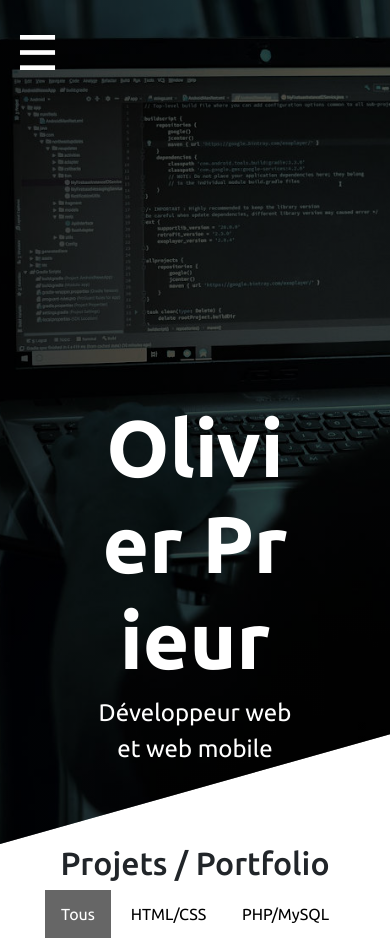
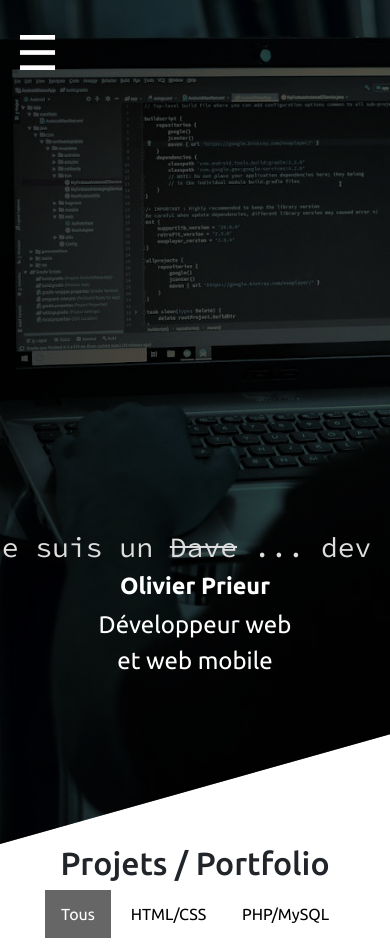
Before and after one commit to citizenz7/portfolio, a PHP site: page / in a window 390 px wide; the page is wider, and only the part inside the window is pictured. Shown: the top 952 px of that part. Run offline with PHP 8.4, Linux system fonts and the light colour scheme; some libraries are stand-ins or nearby versions.

Commit message:
responsive, police, type writing

```diff
--- a/css/style.css
+++ b/css/style.css
@@ -1,4 +1,6 @@
 @import url('https://fonts.googleapis.com/css2?family=Ubuntu:wght@300;400;500;700&display=swap');
+
+@import url('https://fonts.googleapis.com/css2?family=Source+Code+Pro&display=swap');
 
 body, html {
   height: 100%;
@@ -37,14 +39,14 @@
 .hero-text {
   text-align: center;
   position: absolute;
-  top: 70%;
+  top: 75%;
   left: 50%;
   transform: translate(-50%, -50%);
   color: white;
 }
 
 .hero-text h1 {
-  font-size: 80px;
+  font-size: 6vw;
   font-weight: bold;
 }
 
@@ -65,6 +67,46 @@
 .tinytext {
   font-size: 10px;
 }
+
+.barre {
+  text-decoration: line-through;
+}
+
+.type-writer-text {
+  position: absolute;
+  left: 50%;
+  transform: translate(-50%, -50%);
+  color: #dedede;
+  font-size: 28px;
+  font-family: 'Source Code Pro', monospace;
+  border-right: 1px solid #dedede;
+  white-space: nowrap;
+  overflow: hidden;
+  animation: typewriter 8s steps(50) 0.5s 1 normal both,
+    cursorblink 0.5s infinite;
+}
+
+@keyframes typewriter {
+  from {
+    width: 0;
+  }
+
+  to {
+    width: 15em;
+  }
+}
+
+@keyframes cursorblink {
+  from {
+    border-right: 1px solid #dedede;
+  }
+
+  to {
+    border-right: 1px solid #666;
+  }
+}
+
+
 
 /* burger */
 .burger {
@@ -88,7 +130,7 @@
 
 .overlay-content {
   position: relative;
-  top: 25%;
+  top: 12%;
   width: 100%;
   text-align: center;
   margin-top: 30px;
@@ -253,6 +295,10 @@
   background-size: cover;
 }
 
+.apropostext {
+  background: linear-gradient(to right bottom, rgba(0, 0, 0, 0.7), rgba(0, 0, 0, 0.7));
+}
+
 @media only screen and (max-width: 767px) {
   #apropos2 {
     /* The file size of this background image is 93% smaller
--- a/index.html
+++ b/index.html
@@ -27,6 +27,9 @@
       <span onclick="openNav()">&#9776;</span>
     </div>
     <div class="hero-text">
+      <div class="type-writer-text pb-5">
+        Je suis un <span class="barre">Dave</span> ... dev !
+      </div>
       <h1>Olivier Prieur</h1>
       <p class="title1">Développeur web et web mobile</p>
     </div>
@@ -168,7 +171,7 @@
           <div class="text-center text-white">
             <h2>A propos...</h2>
           </div>
-          <p class="text-white">
+          <p class="text-white apropostext px-5 py-5 text-justify rounded">
             <img src="img/citizenz2.png" class="img-fluid img-thumbnail rounded-circle float-left photo" alt="Olivier Prieur">
             Linuxien depuis le début des années 2000, impliqué dans plusieurs projets associatifs de promotion du Libre,
             de médiation numérique (animation, formation à destination du grand public), et ayant eu des expériences professionnelles requérant
@@ -178,7 +181,9 @@
             J’ai intégré l’Access Code School de Nevers où je me forme au développement web.<br>
             Dans ce cadre je suis à la recherche d’un stage en entreprise du 30 novembre 2020 au 8 janvier 2021.
           </p>
-          <div class="text-center text-white pt-5"><h4>Mes projets et sites web</h4></div>
+          <div class="text-center text-white pt-5">
+            <h4>Mes projets et sites web</h4>
+          </div>
           <div class="card-deck">
             <div class="card">
               <a href="https://www.citizenz.info" target="_blank"><img src="img/citizenzinfo.jpg" class="card-img-top" alt="citizenz.info"></a>
@@ -228,7 +233,7 @@
                   <div class="col-sm-12 form-group">
                     <input class="form-control" id="subject" name="subject" placeholder="Sujet" type="text" required>
                   </div>
-                    <textarea class="form-control" id="message" name="message" placeholder="Votre message" rows="6" required></textarea>
+                  <textarea class="form-control" id="message" name="message" placeholder="Votre message" rows="6" required></textarea>
                 </div>
 
                 <!--<br>
```
